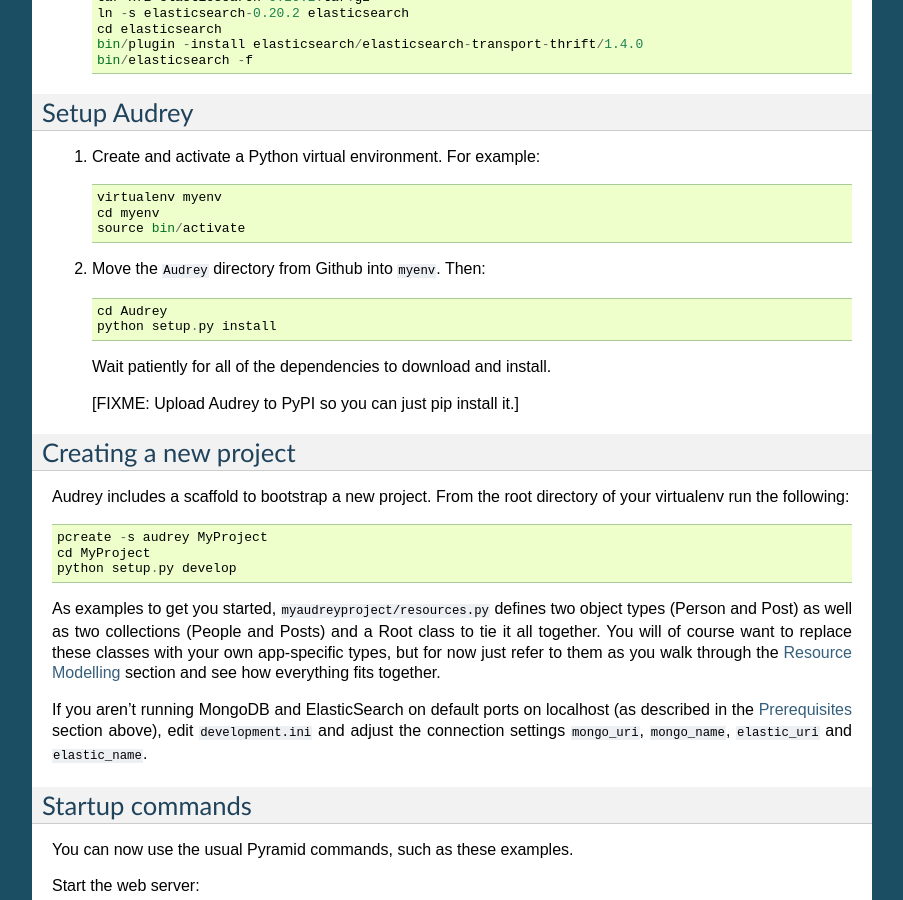
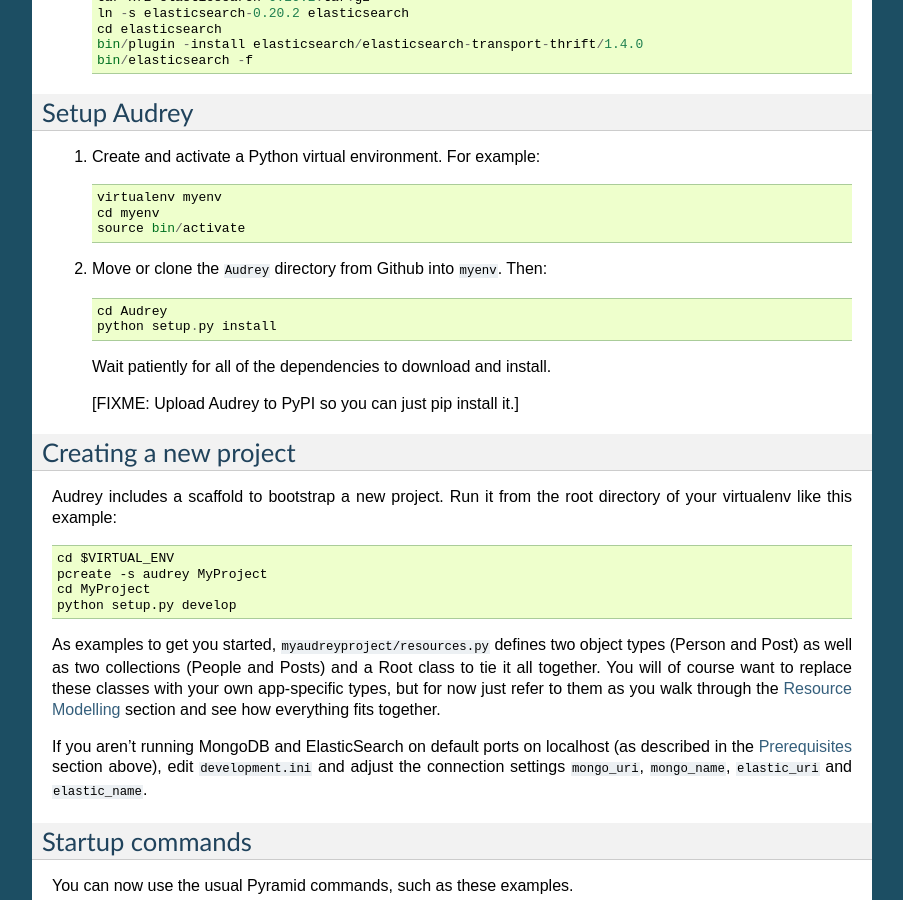
Before and after one commit to sbrauer/Audrey, a Sphinx documentation site: the page built from docs/source/install.rst, in a window 1280 px wide and 900 px high, scrolled down 747 px. Shown: the whole window, without its empty margins (198-1101 px from the left). Built offline with Sphinx 7.4.7, drawn with Linux system fonts in a browser that asks for light colours.

Commit message:
tweak install docs

```diff
--- a/docs/source/install.rst
+++ b/docs/source/install.rst
@@ -46,7 +46,7 @@
        cd myenv
        source bin/activate
 
-2. Move the ``Audrey`` directory from Github into ``myenv``.
+2. Move or clone the ``Audrey`` directory from Github into ``myenv``.
    Then::
 
        cd Audrey
@@ -61,8 +61,9 @@
 Creating a new project
 ----------------------
 
-Audrey includes a scaffold to bootstrap a new project.  From the root directory of your virtualenv run the following::
+Audrey includes a scaffold to bootstrap a new project.  Run it from the root directory of your virtualenv like this example::
 
+    cd $VIRTUAL_ENV
     pcreate -s audrey MyProject
     cd MyProject
     python setup.py develop
```
